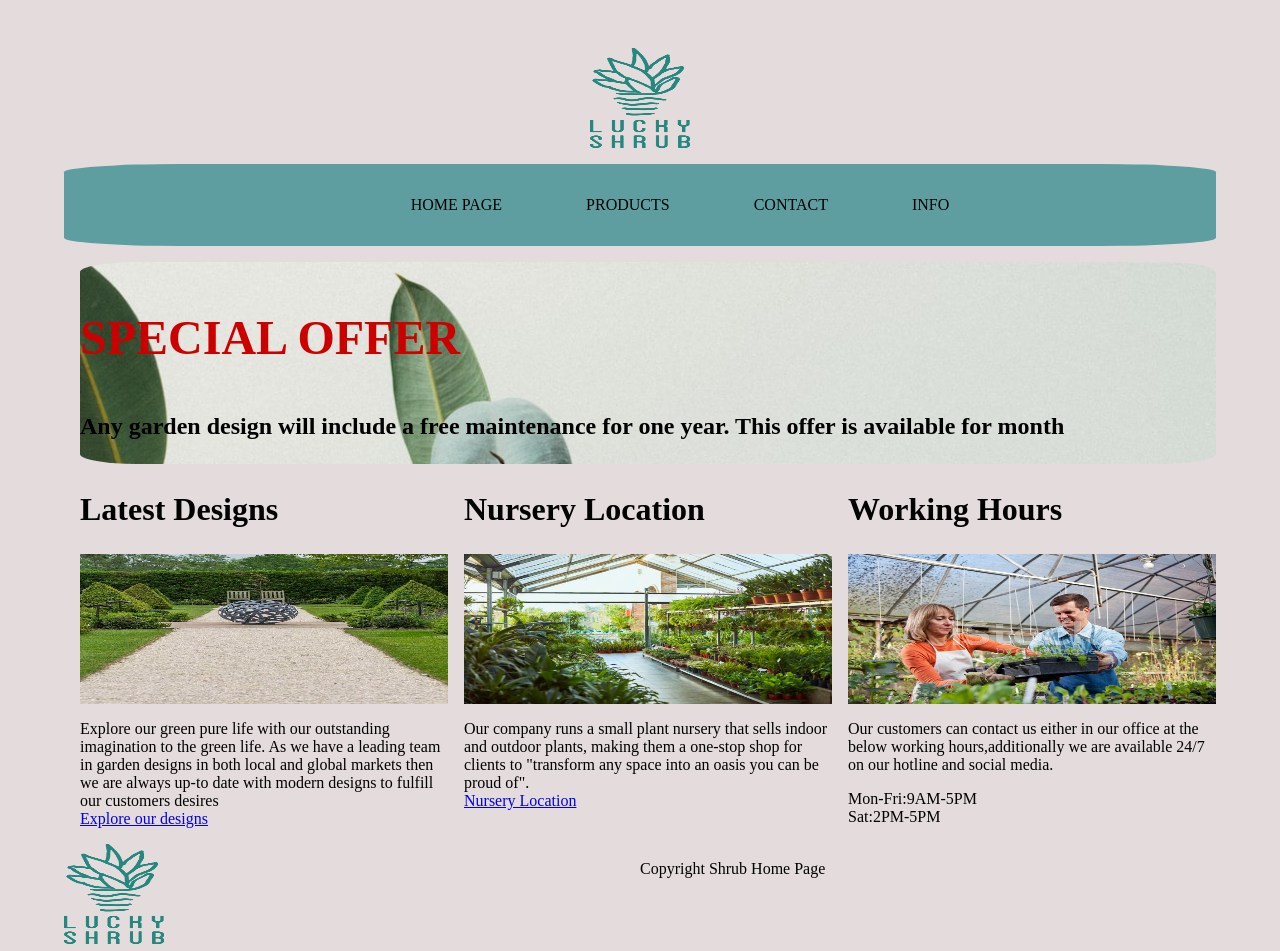
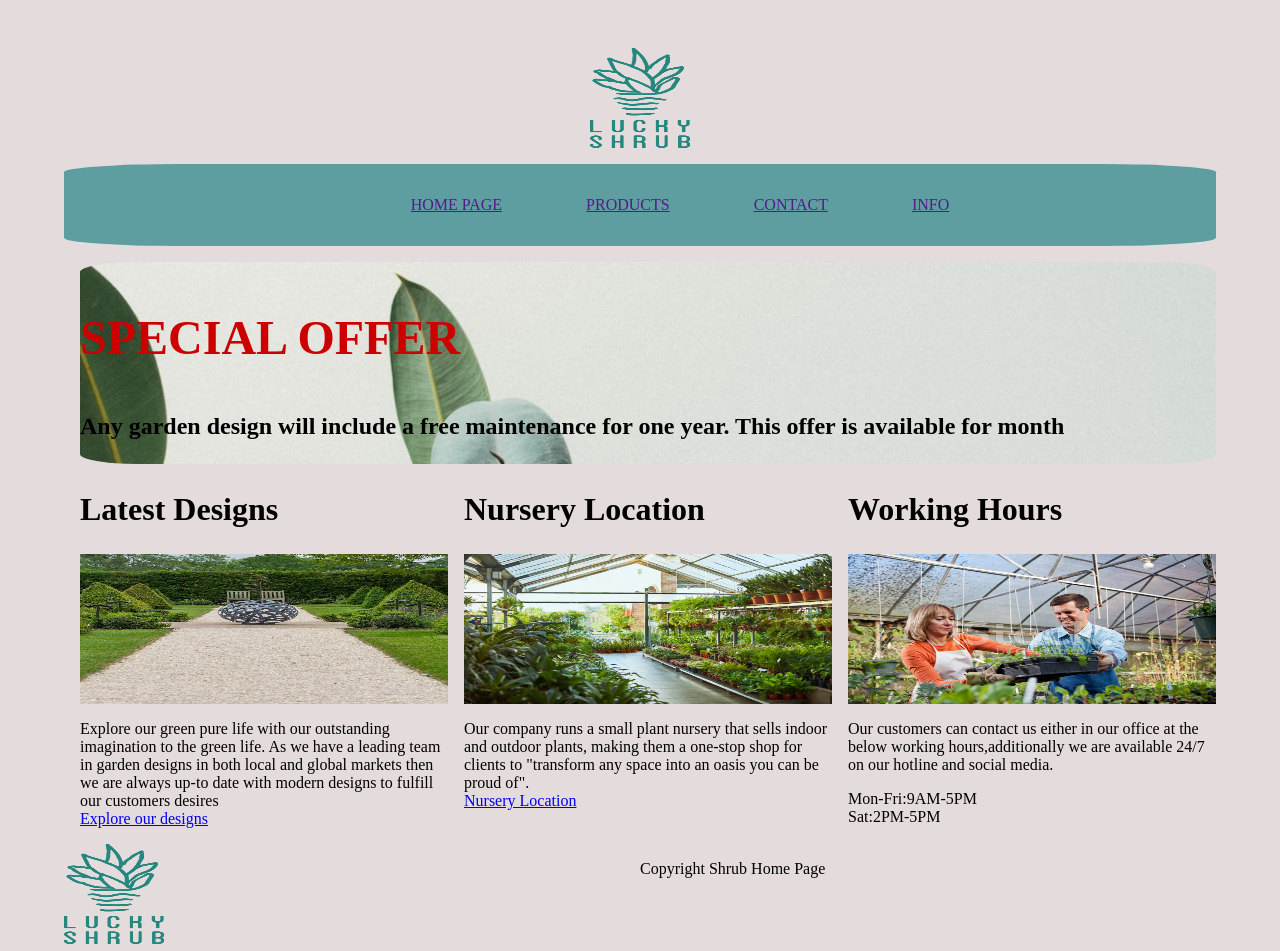
Before and after one commit to hadyalaa/shrub_Hub_Homepage, a plain HTML site: page index.html in a window 1280 px wide. Drawn offline with Linux system fonts and the light colour scheme.

Commit message:
Update index.html

```diff
--- a/index.html
+++ b/index.html
@@ -15,16 +15,16 @@
     <nav>
         <ul>
             <li>
-                HOME PAGE
+                <a href="">HOME PAGE</a>
             </li>
             <li>
-                PRODUCTS
+                <a href="">PRODUCTS</a>
             </li>
             <li>
-                CONTACT
+                 <a href="">CONTACT</a>
             </li>
             <li>
-                INFO
+                <a href="">INFO</a>
             </li>
 
         </ul>
```
